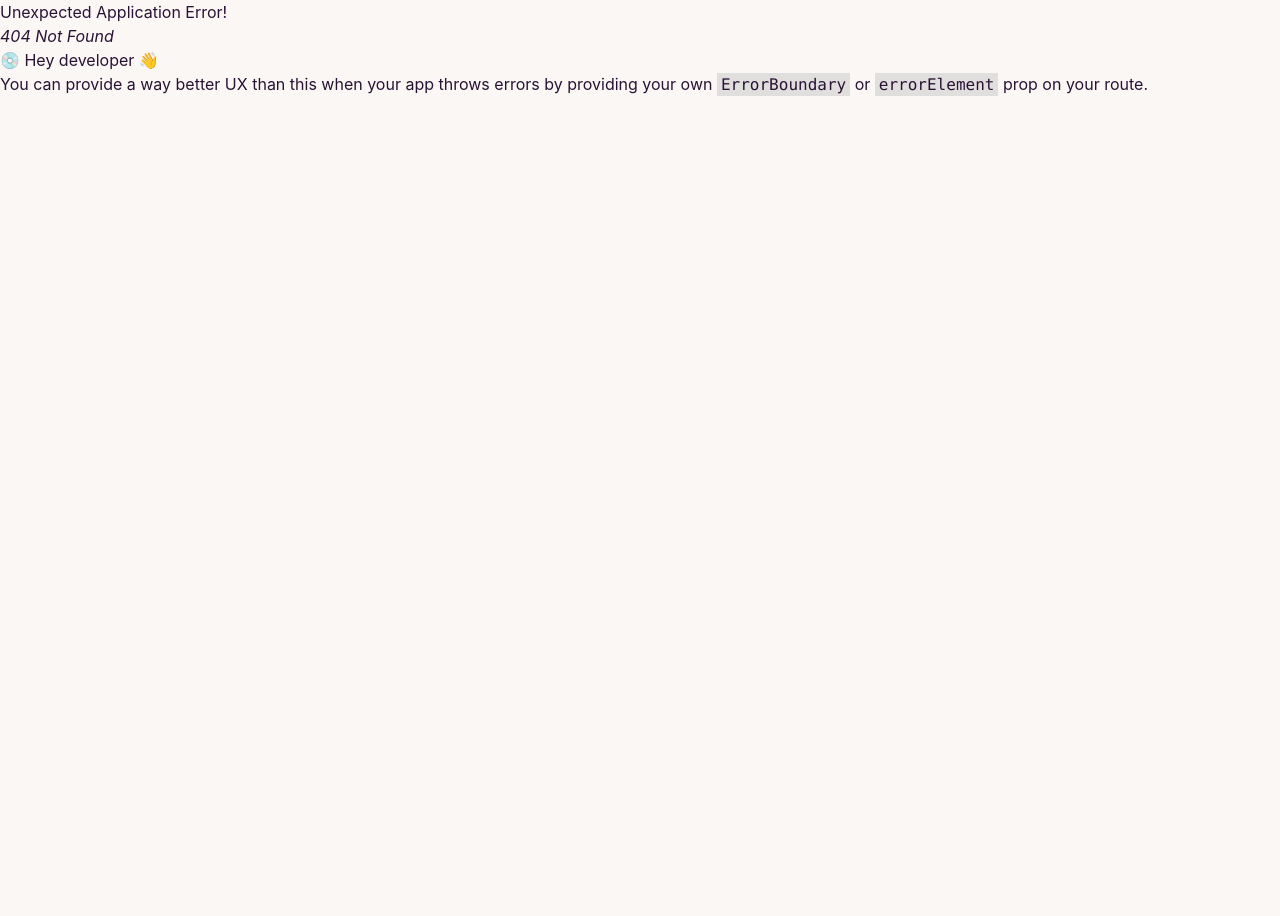
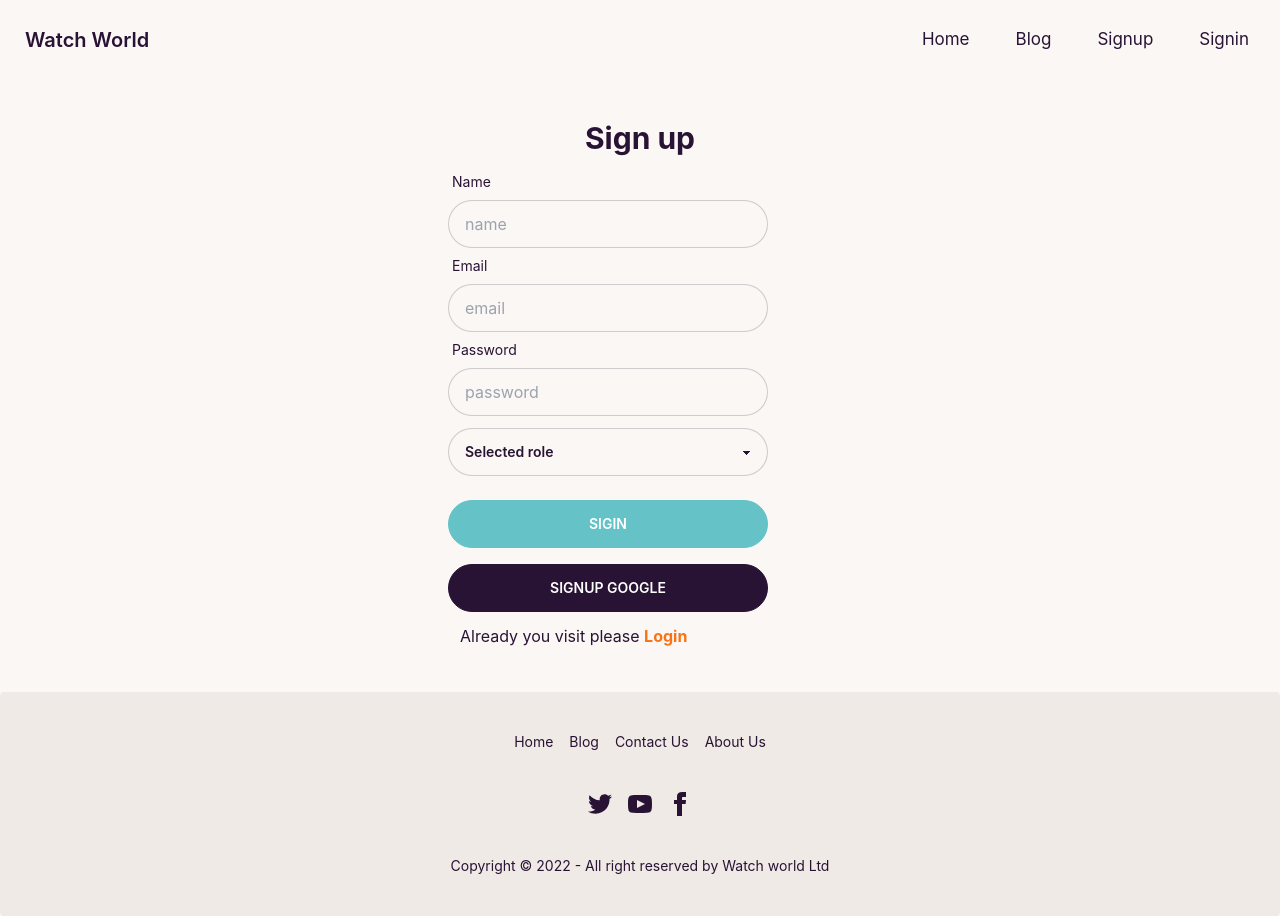
Before and after one commit to foysal0321/Watch-world, a React (Create React App) app: page /signup in a window 1280 px wide. Before the commit this address had no page. Before the commit the page ends 800 px from the top, so only its background shows below. Built offline with nearby package versions, Linux system fonts and the light colour scheme; no server answers.

Commit message:
signup-done

```diff
--- a/package.json
+++ b/package.json
@@ -10,6 +10,7 @@
     "firebase": "^9.14.0",
     "react": "^18.2.0",
     "react-dom": "^18.2.0",
+    "react-hot-toast": "^2.4.0",
     "react-router-dom": "^6.4.3",
     "react-scripts": "5.0.1",
     "web-vitals": "^2.1.4"
--- a/src/App.js
+++ b/src/App.js
@@ -3,6 +3,7 @@ import './App.css';
 import Navbar from './share/Navbar/Navbar';
 import { RouterProvider } from 'react-router-dom';
 import { router } from './routes/Route';
+import toast, { Toaster } from 'react-hot-toast';
 
 function App() {
   return (
@@ -10,7 +11,7 @@ function App() {
     <RouterProvider router={router}>
 
     </RouterProvider>
-
+     <Toaster />
     </div>
   );
 }
--- /dev/null
+++ b/src/Sign/Signin.js
@@ -0,0 +1,67 @@
+import React, { useContext, useState } from 'react';
+import { Link } from 'react-router-dom';
+import { Authcontext } from '../useContext/Context';
+import toast, { Toaster } from 'react-hot-toast';
+
+const Signin = () => {
+    const {user, signUser, signinGoogle} = useContext(Authcontext);
+    const [error ,seterror] = useState('')
+    const handleSignin =(e)=>{
+        e.preventDefault()
+        const form = e.target;
+        const email = form.email.value;
+        const password = form.password.value;
+
+        signUser(email,password)
+        .then(result=>{
+            const user = result.user;
+            toast.success('Successfully Signin');
+            seterror('')
+            form.reset()
+        })
+        .catch(err=> {
+            seterror(err.message)
+            console.error(err)
+        })
+    }
+
+    //signin google
+    const signupGoogle =()=>{
+        signinGoogle()
+        .then(result=>{
+            const user = result.user;
+            toast.success('Successfully Signup');
+            seterror('')
+            //console.log(user);
+        })
+        .catch(err=> {
+            seterror(err.message)
+            console.error(err)
+        })
+    };
+    return (
+        <div className='w-96 mx-auto py-8'>
+        <h3 className='text-3xl font-bold text-center py-2'>Log In</h3>
+        <form onSubmit={handleSignin}>
+     <div className="form-control w-full max-w-xs">
+        <label className="label">
+         <span className="label-text">Email</span>
+        </label>
+        <input type="email" name='email' placeholder="email" className="input input-bordered w-full max-w-xs" />
+    </div>
+     <div className="form-control w-full max-w-xs">
+        <label className="label">
+         <span className="label-text">Password</span>
+        </label>
+        <input type="password" name='password' placeholder="password" className="input input-bordered w-full max-w-xs" />
+     </div>
+     <p className='text-red-600 py-1'>{error}</p>
+   <button className='btn w-5/6 mt-4 text-white btn-primary'>Signup </button>
+    </form>
+    <button onClick={signupGoogle} className='btn w-5/6 mt-4 text-white'>Signup Google</button>
+    <p className='py-2 mx-3'>Are you new a site please <Link to='/signup' className='text-orange-500 font-bold'>Signup</Link></p>
+        </div>
+    );
+};
+
+export default Signin;
--- /dev/null
+++ b/src/Sign/Signup.js
@@ -0,0 +1,97 @@
+import React, { useContext, useState } from 'react';
+import { Link } from 'react-router-dom';
+import { Authcontext } from '../useContext/Context';
+import toast, { Toaster } from 'react-hot-toast';
+
+const Signup = () => {
+    const {user, crateUser, updateUser, signinGoogle} = useContext(Authcontext);
+    const [error ,seterror] = useState('')
+
+    const handleSignup =(e)=>{
+        e.preventDefault();
+        const form = e.target;
+        const name = form.name.value;
+        const email = form.email.value;
+        const password = form.password.value;
+        const role = form.role.value;
+
+        //create user
+        crateUser(email,password)
+        .then(result=>{
+            const user = result.user;
+            const profile = {
+                displayName: name
+            }
+            seterror('')
+            //update profile name
+            updateUser(profile)
+            .then(()=>{
+                toast.success('Successfully Signup');
+                seterror('')
+            })
+            .catch(err=> {
+                seterror(err.message)
+                console.error(err)
+            })
+            console.log(user);
+            form.reset()
+        })
+        .catch(err=> {
+            seterror(err.message)
+            console.error(err)
+        })
+
+    }
+
+    //signup google
+    const signupGoogle =()=>{
+        signinGoogle()
+        .then(result=>{
+            const user = result.user;
+            toast.success('Successfully Signup');
+            seterror('')
+            //console.log(user);
+        })
+        .catch(err=> {
+            seterror(err.message)
+            console.error(err)
+        })
+    };
+
+    return (
+    <div className='w-96 mx-auto py-8'>
+        <h3 className='text-3xl font-bold text-center py-2'>Sign up</h3>
+        <form onSubmit={handleSignup}>
+     <div className="form-control w-full max-w-xs">
+        <label className="label">
+         <span className="label-text">Name</span>
+        </label>
+        <input type="text" name='name' placeholder="name" className="input input-bordered w-full max-w-xs" />
+    </div>
+     <div className="form-control w-full max-w-xs">
+        <label className="label">
+         <span className="label-text">Email</span>
+        </label>
+        <input type="email" name='email' placeholder="email" className="input input-bordered w-full max-w-xs" />
+    </div>
+     <div className="form-control w-full max-w-xs">
+        <label className="label">
+         <span className="label-text">Password</span>
+        </label>
+        <input type="password" name='password' placeholder="password" className="input input-bordered w-full max-w-xs" />
+     </div>
+     <select name='role' className="select select-bordered w-full max-w-xs mt-3">
+        <option disabled selected>Selected role</option>
+        <option value='Buyer'>Buyer</option>
+        <option value='Seller'>Seller</option>
+    </select>
+    <p className='text-red-600 py-1'>{error}</p>
+    <button className='btn w-5/6 mt-4 text-white btn-primary'>Sigin</button>
+    </form>
+    <button onClick={signupGoogle} className='btn w-5/6 mt-4 text-white'>Signup Google</button>
+    <p className='py-3 mx-3'>Already you visit please <Link to='/signin' className='text-orange-500 font-bold'>Login</Link></p>
+        </div>
+    );
+};
+
+export default Signup;
--- /dev/null
+++ b/src/firebase/Firebase.js
@@ -0,0 +1,36 @@
+
+// import { initializeApp } from "firebase/app";
+
+// const firebaseConfig = {
+//   apiKey: process.env.REACT_APP_apiKey,
+//   authDomain: process.env.REACT_APP_authDomain,
+//   projectId: process.env.REACT_APP_projectId,
+//   storageBucket: process.env.REACT_APP_storageBucket,
+//   messagingSenderId: process.env.REACT_APP_messagingSenderId,
+//   appId: process.env.REACT_APP_appId
+// };
+
+// const app = initializeApp(firebaseConfig);
+
+// export default app;
+
+
+// Import the functions you need from the SDKs you need
+import { initializeApp } from "firebase/app";
+// TODO: Add SDKs for Firebase products that you want to use
+// https://firebase.google.com/docs/web/setup#available-libraries
+
+// Your web app's Firebase configuration
+const firebaseConfig = {
+  apiKey: "AIzaSyBiEE5ZljxN6mZta93bC8XiG4OoCeMtHm0",
+  authDomain: "watch-world-f53ee.firebaseapp.com",
+  projectId: "watch-world-f53ee",
+  storageBucket: "watch-world-f53ee.appspot.com",
+  messagingSenderId: "669644563979",
+  appId: "1:669644563979:web:075aa97efd9eb187eb890e"
+};
+
+// Initialize Firebase
+const app = initializeApp(firebaseConfig);
+
+export default app;
--- a/src/index.js
+++ b/src/index.js
@@ -3,11 +3,15 @@ import ReactDOM from 'react-dom/client';
 import './index.css';
 import App from './App';
 import reportWebVitals from './reportWebVitals';
+import Context from './useContext/Context';
 
 const root = ReactDOM.createRoot(document.getElementById('root'));
 root.render(
   <React.StrictMode>
-    <App />
+    <Context>
+       <App />
+    </Context>
+
   </React.StrictMode>
 );
 
--- /dev/null
+++ b/src/share/Navbar/Navbar.css
@@ -0,0 +1,4 @@
+ul li{
+    margin: 7px;
+    font-size: 17px;
+}
--- a/src/share/Navbar/Navbar.js
+++ b/src/share/Navbar/Navbar.js
@@ -1,15 +1,14 @@
 import React from 'react';
 import { Link } from 'react-router-dom';
+import '../Navbar/Navbar.css'
 
 const Navbar = () => {
 
     const menuitems= <>
-        <li>Home</li>
-        <li>About</li>
-        <li>Signup</li>
-        <li>Logout</li>
-
-
+        <li><Link to='/'>Home</Link> </li>
+        <li><Link>Blog</Link> </li>
+        <li><Link to='/signup'>Signup</Link> </li>
+        <li><Link to='/signin'>Signin</Link> </li>
 
     </>
 
--- /dev/null
+++ b/src/useContext/Context.js
@@ -0,0 +1,57 @@
+import React, { createContext, useEffect, useState } from 'react';
+import {createUserWithEmailAndPassword, getAuth, GoogleAuthProvider, onAuthStateChanged, signInWithEmailAndPassword, signInWithPopup, signOut, updateProfile} from 'firebase/auth';
+import app from '../firebase/Firebase'
+
+export const Authcontext = createContext();
+const auth = getAuth(app)
+const googleAuth = new GoogleAuthProvider()
+
+const Context = ({children}) => {
+    const [user,setuser] = useState(null);
+    const [loding,setloding] = useState(true);
+
+    const crateUser =(email,pass)=>{
+        setloding(true)
+        return createUserWithEmailAndPassword(auth,email,pass)
+    }
+
+    const signUser = (email,pass)=>{
+        setloding(true)
+        return signInWithEmailAndPassword(auth,email,pass)
+    }
+
+    const logoutUser =()=>{
+        setloding(true)
+        return signOut(auth)
+    }
+
+    const updateUser = (profile)=>{
+        return updateProfile(auth.currentUser, profile)
+    }
+
+    const signinGoogle =()=>{
+        setloding(true)
+        return signInWithPopup(auth, googleAuth)
+    }
+
+    useEffect(()=>{
+        const unscribe = onAuthStateChanged(auth, currentUser=>{
+            setuser(currentUser);
+            setloding(false)
+        })
+        return ()=> unscribe()
+    },[])
+
+
+    const authInfo = {user,loding, crateUser, signUser, logoutUser,
+         updateUser, signinGoogle}
+    return (
+        <div>
+            <Authcontext.Provider value={authInfo}>
+                {children}
+            </Authcontext.Provider>
+        </div>
+    );
+};
+
+export default Context;
```
Also changed, not shown: src/routes/Route.js (+10 -0 lines), 1 other file (tests, documents, lock files or other folders).
